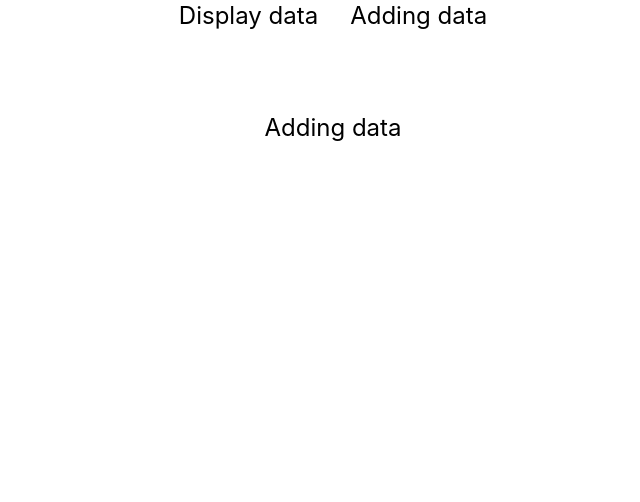
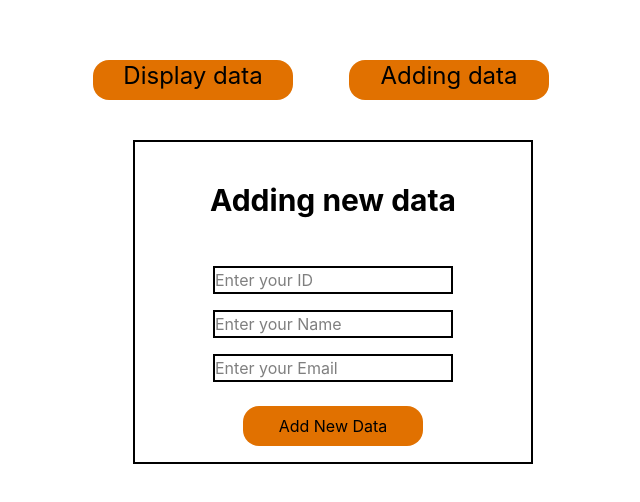
Before and after one commit to dattapatil8/Student-Management-System-, a React (Vite) app in the folder CRUD/: page /add in a window 1280 px wide. Shown: the top 502 px of the page, without its empty margins (307-947 px from the left). Built offline with nearby package versions, Linux system fonts and the light colour scheme.

Commit message:
Creating Adding New Data page

```diff
--- a/CRUD/src/AddNewData.jsx
+++ b/CRUD/src/AddNewData.jsx
@@ -1,7 +1,25 @@
+import { useState } from "react"
+
 export function AddNewData(){
+  const [id,setid]=useState("");
+  const [name,setName]=useState("");
+  const [email,setEmail]=useState("");
+  const DataSub=()=>{
+console.log(id,name,email)
+  }
     return (
     <>
-     <h1 className='text-2xl text-center pt-20'>Adding data</h1>
+    <form action="">
+     <div className="text-center border-2 w-100 m-10 mx-auto">
+
+      <h1 className="text-3xl font-bold text-center m-10">Adding new data</h1>
+      <input className="w-60 border-2 m-2 " type="text" onChange={(e)=>setid(e.target.value)} placeholder="Enter your ID" /><br/>
+            <input className="w-60 border-2 m-2 " type="text"onChange={(e)=>setName(e.target.value)} placeholder="Enter your Name" /><br></br>
+              <input className="w-60 border-2 m-2" type="text" onChange={(e)=>setEmail(e.target.value)} placeholder="Enter your Email" /><br></br>
+              <button className="bg-amber-600 m-4 w-45 h-10 rounded-2xl hover:bg-amber-800 cursor-pointer" onClick={DataSub}>Add New Data</button>
+
+     </div>
+     </form>
     </>
   )
 }
--- a/CRUD/src/App.jsx
+++ b/CRUD/src/App.jsx
@@ -7,9 +7,13 @@ function App() {
 
   return (
     <>
-     <div className='text-2xl text-center'>
-     <Link className="" to='/'>Display data</Link>
-     <Link className="pl-8" to='/add'>Adding data</Link>
+     <div className='text-2xl text-center mt-15 flex'>
+      <div className="bg-amber-600  w-50 h-10 rounded-2xl hover:bg-amber-800 cursor-pointer ml-100">
+     <Link  to='/'>Display data</Link>
+     </div>
+     <div className="bg-amber-600  w-50 h-10 rounded-2xl hover:bg-amber-800 cursor-pointer ml-14">
+     <Link  to='/add'>Adding data</Link>
+     </div>
      </div>
 
       <Routes>
```
